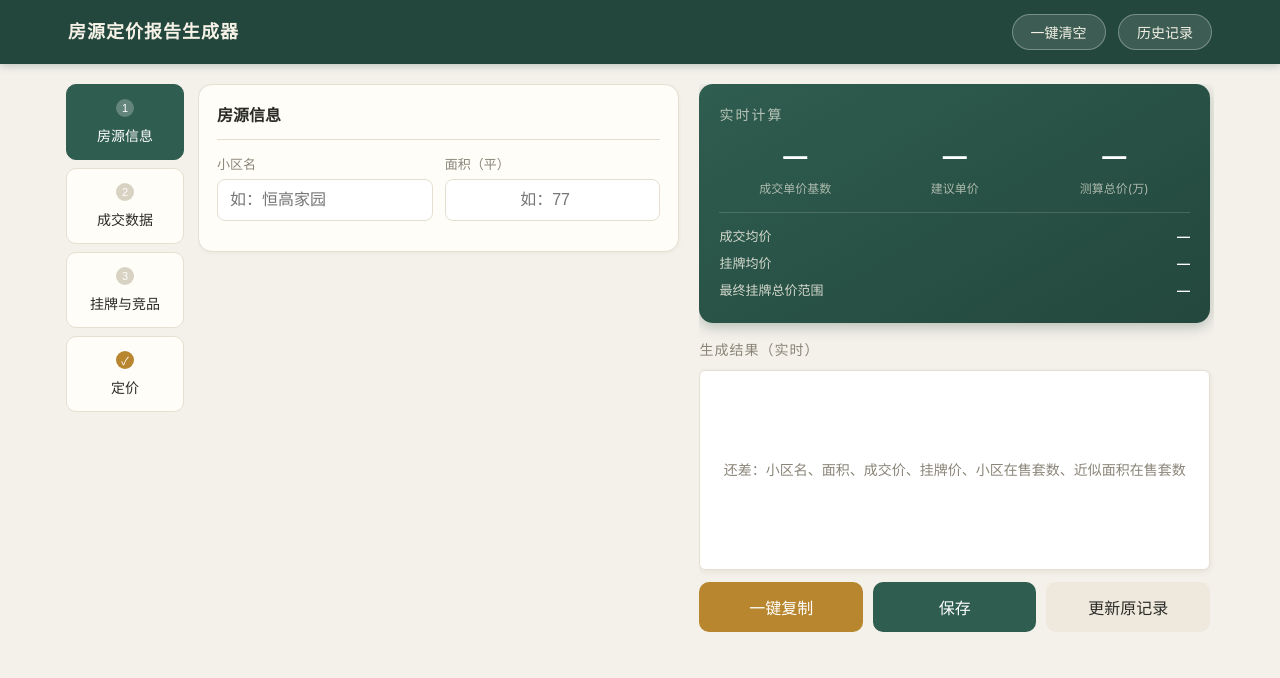
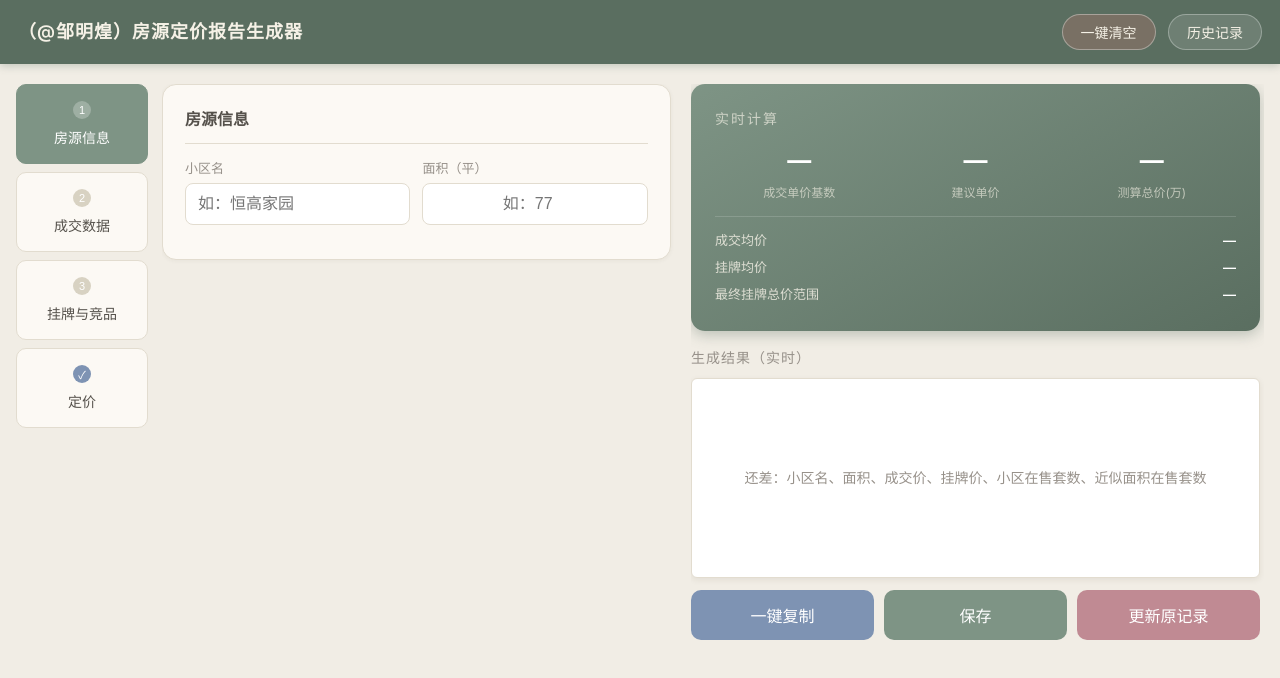
Before and after one commit to sisi996/sisi996.github.io, a plain HTML site: page pricing/index.html in a window 1280 px wide. Drawn offline with Linux system fonts and the light colour scheme.

Commit message:
Refactor styles and update title in index.html
Updated various styles and text in the pricing report generator. Changed color variables and adjusted layout for better visual consistency.

```diff
--- a/pricing/index.html
+++ b/pricing/index.html
@@ -1,6 +1,6 @@
 <!DOCTYPE html>
 <!-- ============================================================
-  房源定价报告生成器 · 教学注释版
+  （@邹明煌）房源定价报告生成器 · 莫兰迪改版 · 教学注释
   这是一个「单文件网页」：HTML（结构）+ CSS（样式）+ JS（逻辑）
   全部写在同一个 index.html 里，浏览器打开就能用，
   上传到 GitHub Pages 后，全世界都能通过网址访问。
@@ -9,7 +9,7 @@
 <head>
 <meta charset="UTF-8">
 <meta name="viewport" content="width=device-width, initial-scale=1.0">
-<title>房源定价报告生成器</title>
+<title>（@邹明煌）房源定价报告生成器</title>
 
 <!-- ==================== CSS 样式区 ====================
   这一整块 <style> 是「化妆师」：决定页面长什么样（颜色、布局、字体）。
@@ -19,26 +19,28 @@
 
   /* :root 里定义「颜色变量」：整页统一用，改一处全页生效 */
   :root {
-    --bg: #f4f1ea;      /* 页面背景（米白） */
-    --card: #fffdf8;    /* 卡片背景 */
-    --ink: #2b2b28;     /* 正文文字色（深灰） */
-    --sub: #8a8578;     /* 次要文字色（灰） */
-    --line: #e5dfd2;    /* 边框线色 */
-    --green: #2f5d50;   /* 主色（墨绿） */
-    --green-dk: #23473d;/* 深绿（顶部栏、按钮悬浮） */
-    --green-lt: #e8f0ec;/* 浅绿（标签底） */
+    --bg: #f1ede5;      /* 页面背景（暖米灰） */
+    --card: #fcf9f4;    /* 卡片背景（柔和米白） */
+    --ink: #55514b;     /* 正文文字色（灰棕） */
+    --sub: #97918a;     /* 次要文字色（暖灰） */
+    --line: #e2dccf;    /* 边框线色（浅灰米） */
+    --green: #7e9485;   /* 主色（莫兰迪鼠尾草绿 · 保存/选中态） */
+    --green-dk: #5a6e60;/* 深色（深灰绿 · 顶部栏、计算卡） */
+    --green-lt: #e7ece6;/* 浅色（浅灰绿 · 标签底） */
   }
 
   body { font-family: -apple-system, "PingFang SC", "Microsoft YaHei", sans-serif; background: var(--bg); color: var(--ink); line-height: 1.6; }
 
   /* ---- 顶部导航栏 ---- */
-  .topbar { background: var(--green-dk); color: #f5f1e6; position: sticky; top: 0; z-index: 50; box-shadow: 0 2px 8px rgba(35,71,61,.25); }
-  .topbar-inner { max-width: 1180px; margin: 0 auto; padding: 14px 18px; display: flex; align-items: center; justify-content: space-between; }
+  .topbar { background: var(--green-dk); color: #f5f1e6; position: sticky; top: 0; z-index: 50; box-shadow: 0 2px 8px rgba(90,110,96,.3); }
+  .topbar-inner { max-width: 1280px; margin: 0 auto; padding: 14px 18px; display: flex; align-items: center; justify-content: space-between; }
   .topbar h1 { font-size: 18px; font-weight: 600; letter-spacing: 1px; }
   .btn-hist { background: rgba(255,255,255,.12); color: #f5f1e6; border: 1px solid rgba(255,255,255,.3); border-radius: 20px; padding: 7px 18px; font-size: 14px; cursor: pointer; margin-left: 8px; }
   .btn-hist:hover { background: rgba(255,255,255,.22); }
+  .btn-clear { background: rgba(200,118,112,.28); border-color: rgba(255,255,255,.35); }
+  .btn-clear:hover { background: rgba(200,118,112,.42); }
 
-  .wrap { max-width: 1180px; margin: 0 auto; padding: 20px 16px 60px; }
+  .wrap { max-width: 1280px; margin: 0 auto; padding: 20px 16px 60px; }
   .layout { display: grid; grid-template-columns: 1fr; gap: 16px; }
 
   /* ---- 左侧：步骤导航 + 表单面板 ---- */
@@ -52,26 +54,32 @@
   .sidenav button.active { background: var(--green); border-color: var(--green); color: #fff; }
   .sidenav .dot { width: 18px; height: 18px; border-radius: 50%; background: #d8d2c2; color: #fff; font-size: 11px; display: inline-flex; align-items: center; justify-content: center; flex: none; }
   .sidenav button.active .dot { background: rgba(255,255,255,.25); }
-  .sidenav .dot.done { background: #b8862e; }  /* 填完的步骤变金色 ✓ */
+  .sidenav .dot.done { background: #7e93b3; }  /* 填完的步骤变雾霾蓝 ✓（与复制按钮同色系） */
 
   /* 电脑宽屏（≥960px）：左右两栏布局 */
   @media (min-width: 960px) {
     body { height: 100vh; overflow: hidden; display: flex; flex-direction: column; }
     .topbar { position: static; }
     .wrap { flex: 1; overflow: hidden; width: 100%; padding-bottom: 20px; }
-    .layout { height: 100%; grid-template-columns: minmax(0, 1.2fr) minmax(0, 1fr); align-items: stretch; }
+    .layout { height: 100%; grid-template-columns: minmax(0, 1.15fr) minmax(0, 1fr); align-items: stretch; }
     .formcol { height: 100%; }
-    .sidenav { flex-direction: column; flex: none; width: 118px; margin-bottom: 0; }
-    .sidenav button { flex: none; padding: 14px 6px; flex-direction: column; gap: 8px; }
+    .sidenav { flex-direction: column; flex: none; width: 132px; margin-bottom: 0; }
+    .sidenav button { flex: none; padding: 16px 6px; flex-direction: column; gap: 8px; }
     .panels { flex: 1; height: 100%; overflow-y: auto; padding-right: 4px; }
     .rail { height: 100%; overflow-y: auto; padding-right: 4px; }
     .panels::-webkit-scrollbar, .rail::-webkit-scrollbar { width: 8px; }
-    .panels::-webkit-scrollbar-thumb, .rail::-webkit-scrollbar-thumb { background: #d8d2c2; border-radius: 4px; }
+    .panels::-webkit-scrollbar-thumb, .rail::-webkit-scrollbar-thumb { background: #cfc9be; border-radius: 4px; }
   }
   .panels { min-width: 0; }
 
+  /* 窄屏（手机）：标题和按钮允许换行，避免长名称把顶部栏挤爆 */
+  @media (max-width: 700px) {
+    .topbar h1 { font-size: 15px; letter-spacing: .3px; }
+    .topbar-inner { flex-wrap: wrap; gap: 8px; }
+  }
+
   /* ---- 表单卡片 ---- */
-  .card { background: var(--card); border: 1px solid var(--line); border-radius: 14px; padding: 18px; box-shadow: 0 1px 4px rgba(60,50,30,.05); }
+  .card { background: var(--card); border: 1px solid var(--line); border-radius: 14px; padding: 22px; box-shadow: 0 1px 4px rgba(60,50,30,.05); }
   .card h2 { font-size: 16px; font-weight: 600; margin-bottom: 14px; padding-bottom: 10px; border-bottom: 1px solid var(--line); }
 
   .row { display: flex; gap: 12px; flex-wrap: wrap; }
@@ -82,7 +90,7 @@
     transition: border-color .15s, box-shadow .15s;
   }
   .field input[type=number] { text-align: center; }
-  .field input:focus, .field select:focus { outline: none; border-color: var(--green); box-shadow: 0 0 0 3px rgba(47,93,80,.12); }
+  .field input:focus, .field select:focus { outline: none; border-color: var(--green); box-shadow: 0 0 0 3px rgba(126,148,133,.18); }
   .hint { font-size: 12px; color: var(--sub); margin-top: 3px; }
   .checkline { display: flex; align-items: center; gap: 8px; font-size: 15px; cursor: pointer; margin: 4px 0 10px; }
   .checkline input { width: 18px; height: 18px; accent-color: var(--green); cursor: pointer; }
@@ -92,15 +100,15 @@
 
   /* ---- 价格标签输入框（回车添加一个价格，像微信里的群成员标签） ---- */
   .tagbox { border: 1px solid var(--line); border-radius: 8px; background: #fff; padding: 8px; display: flex; flex-wrap: wrap; gap: 6px; align-items: center; }
-  .tagbox:focus-within { border-color: var(--green); box-shadow: 0 0 0 3px rgba(47,93,80,.12); }
+  .tagbox:focus-within { border-color: var(--green); box-shadow: 0 0 0 3px rgba(126,148,133,.18); }
   .tag { background: var(--green-lt); color: var(--green-dk); border-radius: 16px; padding: 5px 8px 5px 12px; font-size: 14px; display: flex; align-items: center; gap: 6px; }
   .tag b { font-weight: 600; }
   .tag span { cursor: pointer; color: var(--sub); font-size: 16px; line-height: 1; padding: 0 2px; }
   .tag span:hover { color: #b03a2e; }
   .tagbox input { border: none; outline: none; flex: 1; min-width: 90px; font-size: 15px; padding: 5px 4px; background: transparent; }
 
-  /* ---- 右侧：实时计算结果卡片（深绿底） ---- */
-  .calc-card { background: linear-gradient(150deg, #2f5d50, #23473d); color: #f2efe4; border-radius: 14px; padding: 20px; margin-bottom: 16px; box-shadow: 0 4px 14px rgba(35,71,61,.3); }
+  /* ---- 右侧：实时计算结果卡片（深灰绿底） ---- */
+  .calc-card { background: linear-gradient(150deg, #7e9485, #5a6e60); color: #f2efe4; border-radius: 14px; padding: 24px; margin-bottom: 16px; box-shadow: 0 4px 14px rgba(90,110,96,.35); }
   .calc-card h2 { font-size: 14px; font-weight: 500; color: rgba(242,239,228,.7); margin-bottom: 12px; letter-spacing: 2px; }
   .calc-main { display: flex; justify-content: space-between; gap: 8px; margin-bottom: 14px; }
   .calc-main .big { flex: 1; text-align: center; }
@@ -115,10 +123,10 @@
   button.act { flex: 1; min-width: 110px; padding: 13px; font-size: 16px; border: none; border-radius: 10px; cursor: pointer; transition: all .15s; }
   .btn-main { background: var(--green); color: #fff; }
   .btn-main:hover { background: var(--green-dk); }
-  .btn-sub { background: #eee9dc; color: var(--ink); }
-  .btn-sub:hover { background: #e2dcc9; }
-  .btn-copy { background: #b8862e; color: #fff; }
-  .btn-copy:hover { background: #9c7122; }
+  .btn-sub { background: #c08a93; color: #fff; }
+  .btn-sub:hover { background: #a97883; }
+  .btn-copy { background: #7e93b3; color: #fff; }
+  .btn-copy:hover { background: #6c83a4; }
   button.act:disabled { opacity: .45; cursor: not-allowed; }
 
   /* ---- 生成的报告（白纸效果） ---- */
@@ -143,7 +151,7 @@
   .empty { color: var(--sub); font-size: 14px; text-align: center; padding: 30px 0; }
 
   /* ---- 轻提示 toast ---- */
-  .toast { position: fixed; left: 50%; bottom: 60px; transform: translateX(-50%); background: rgba(35,40,35,.85); color: #fff; padding: 10px 22px; border-radius: 22px; font-size: 14px; display: none; z-index: 120; }
+  .toast { position: fixed; left: 50%; bottom: 60px; transform: translateX(-50%); background: rgba(107,100,96,.92); color: #fff; padding: 10px 22px; border-radius: 22px; font-size: 14px; display: none; z-index: 120; }
 </style>
 </head>
 <body>
@@ -155,9 +163,9 @@
 <!-- 顶部栏：标题 + 一键清空 + 历史记录 -->
 <div class="topbar">
   <div class="topbar-inner">
-    <h1>房源定价报告生成器</h1>
+    <h1>（@邹明煌）房源定价报告生成器</h1>
     <div>
-      <button class="btn-hist" onclick="clearAll()">一键清空</button>
+      <button class="btn-hist btn-clear" onclick="clearAll()">一键清空</button>
       <button class="btn-hist" onclick="toggleDrawer(true)">历史记录</button>
     </div>
   </div>
@@ -235,7 +243,7 @@
         <div class="card" data-panel="4" style="display:none">
           <h2>定价</h2>
           <div class="row">
-            <div class="field"><label>建议单价乘数</label><input id="multiplier" type="number" step="0.01" value="1.05">
+            <div class="field"><label>建议单价乘数</label><input id="multiplier" type="number" step="0.01" value="1.08">
               <div class="hint">常规房源建议 1.05-1.08</div>
             </div>
             <div class="field"><label>单价定位</label>
@@ -693,7 +701,7 @@ function loadRecord(id) {
   $('dealCount').value = d.dealCount ?? ''; $('dealMin').value = d.dealMin ?? ''; $('dealMax').value = d.dealMax ?? '';
   $('saleCount').value = d.saleCount ?? ''; $('saleMin').value = d.saleMin ?? ''; $('saleMax').value = d.saleMax ?? '';
   $('simCount').value = d.simCount ?? ''; $('simMin').value = d.simMin ?? ''; $('simMax').value = d.simMax ?? '';
-  $('multiplier').value = d.multiplier ?? 1.05; $('level').value = d.level || '中低位';
+  $('multiplier').value = d.multiplier ?? 1.08; $('level').value = d.level || '中低位';
   $('finalMin').value = d.finalMin ?? ''; $('finalMax').value = d.finalMax ?? '';
   $('evalOn').checked = !!d.evalOn;
   $('evalFactors').style.display = d.evalOn ? 'flex' : 'none';
@@ -735,7 +743,7 @@ function clearAll() {
   ['name', 'area', 'dealPeriod', 'dealCount', 'dealMin', 'dealMax',
    'saleCount', 'saleMin', 'saleMax', 'simCount', 'simMin', 'simMax',
    'finalMin', 'finalMax', 'dealPriceInput', 'listPriceInput'].forEach(id => $(id).value = '');
-  $('multiplier').value = 1.05;
+  $('multiplier').value = 1.08;
   $('level').value = '中低位';
   $('evalOn').checked = false;
   $('evalFactors').style.display = 'none';
```
